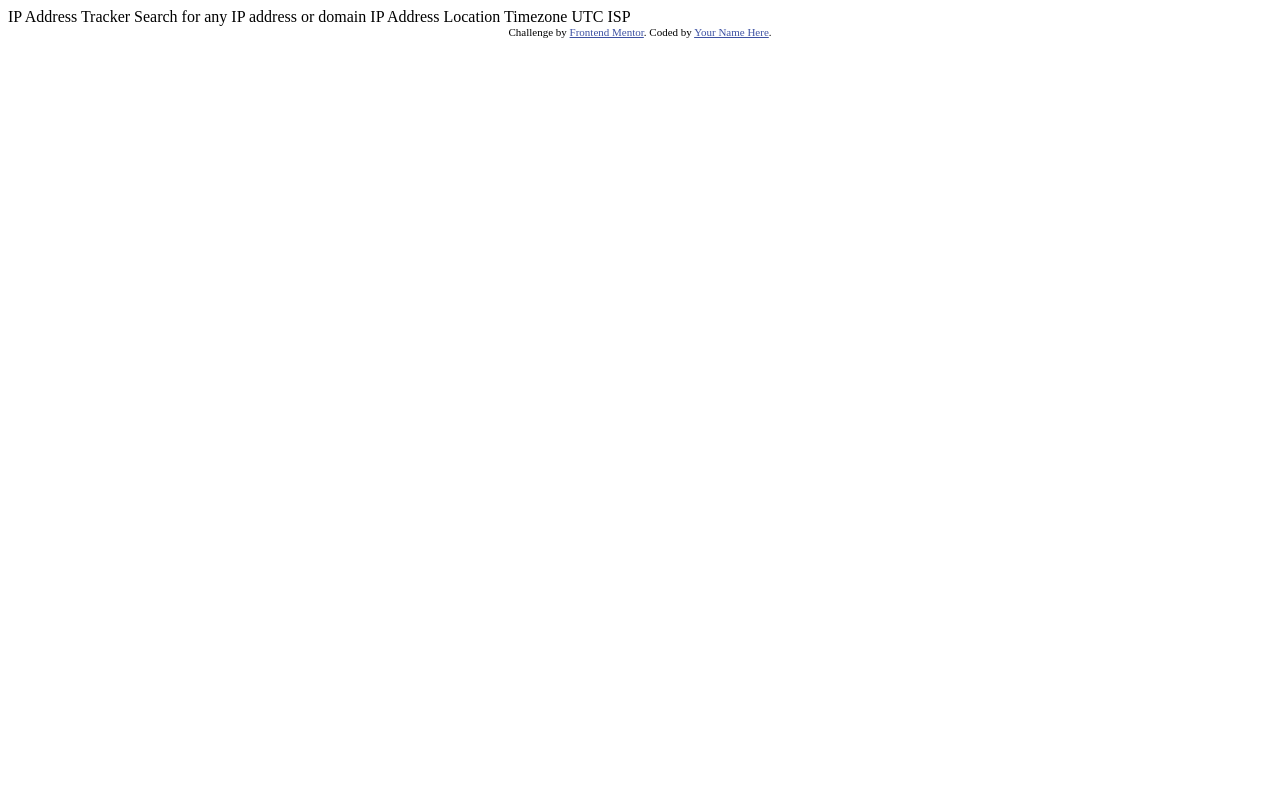
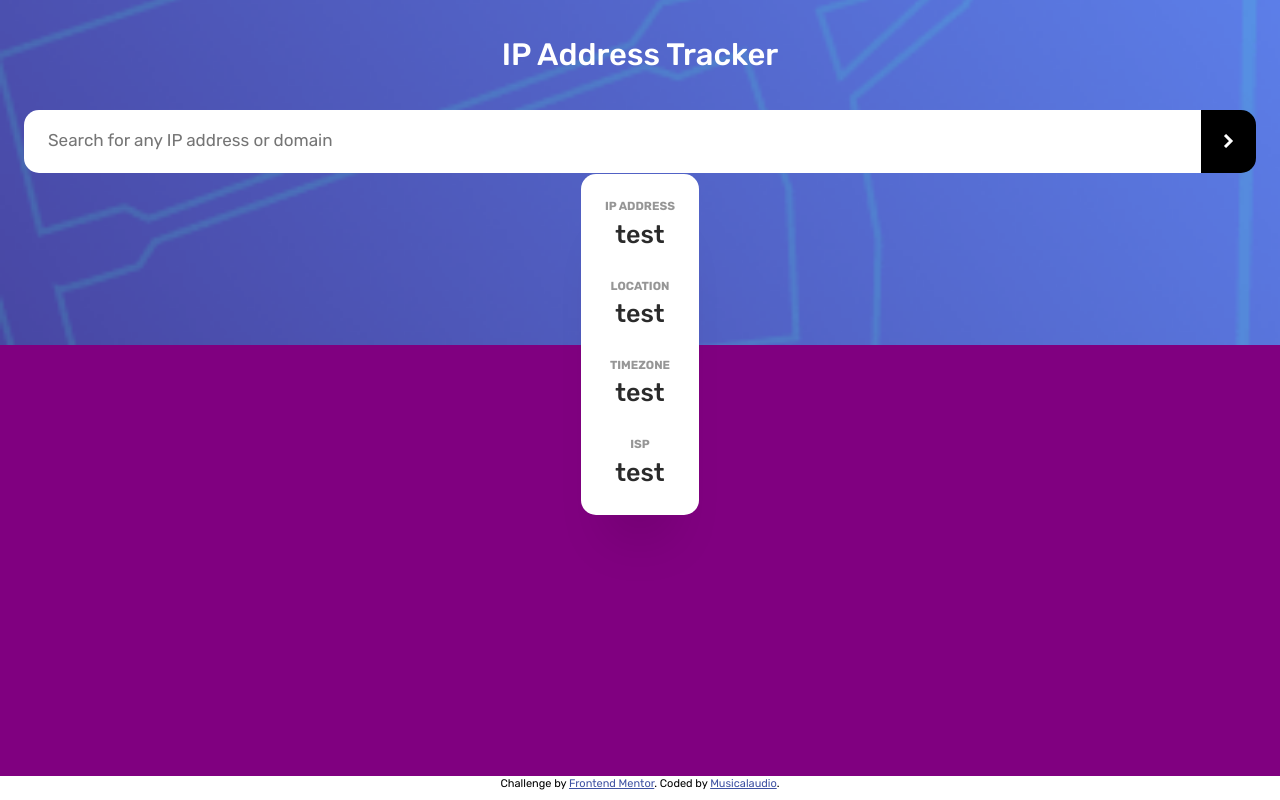
Before and after one commit to Musicalaudio/ip-address-tracker, a plain HTML site: page index.html in a window 1280 px wide. Drawn offline with Linux system fonts and the light colour scheme.

Commit message:
styled layout of page and the header section

```diff
--- a/index.html
+++ b/index.html
@@ -1,34 +1,69 @@
 <!DOCTYPE html>
 <html lang="en">
   <head>
-  <meta charset="UTF-8">
-  <meta name="viewport" content="width=device-width, initial-scale=1.0"> <!-- displays site properly based on user's device -->
+    <meta charset="UTF-8" />
+    <meta name="viewport" content="width=device-width, initial-scale=1.0" />
+    <!-- displays site properly based on user's device -->
 
-  <link rel="icon" type="image/png" sizes="32x32" href="./images/favicon-32x32.png">
+    <link
+      rel="icon"
+      type="image/png"
+      sizes="32x32"
+      href="./images/favicon-32x32.png" />
 
     <title>Frontend Mentor | IP Address Tracker</title>
-
     <!-- Feel free to remove these styles or customise in your own stylesheet 👍 -->
-  <style>
-    .attribution { font-size: 11px; text-align: center; }
-    .attribution a { color: hsl(228, 45%, 44%); }
-  </style>
+    <link rel="preconnect" href="https://fonts.googleapis.com" />
+    <link rel="preconnect" href="https://fonts.gstatic.com" crossorigin />
+    <link
+      href="https://fonts.googleapis.com/css2?family=Rubik:wght@400;500;700&display=swap"
+      rel="stylesheet" />
+    <link rel="stylesheet" href="./styles/reset.css" />
+    <link rel="stylesheet" href="./styles/main.css" />
+    <script src="./main.js" defer></script>
   </head>
   <body>
-
-  IP Address Tracker
-
-  Search for any IP address or domain
-
-  IP Address
-  Location
-  Timezone
-    UTC <!-- add offset value dynamically using the API -->
-  ISP
+    <section class="ip-search wrapper">
+      <h1>IP Address Tracker</h1>
+      <form class="ip-search__form">
+        <input
+          type="text"
+          placeholder="Search for any IP address or domain"
+          required
+          aria-label="Enter IP Address here" />
+        <button type="submit" class="ip-search__form">
+          <span class="sr-only">Submit IP Address</span>
+        </button>
+      </form>
+    </section>
+    <section class="stats">
+      <div>
+        <h2>IP Address</h2>
+        <p class="">test</p>
+      </div>
+      <div>
+        <h2>Location</h2>
+        <p class="">test</p>
+      </div>
+      <div>
+        <h2>Timezone</h2>
+        <p class="">test</p>
+      </div>
+      <div>
+        <h2>ISP</h2>
+        <p class="">test</p>
+      </div>
+    </section>
+    <section class="map"></section>
+    <!-- add offset value dynamically using the API -->
 
     <div class="attribution">
-    Challenge by <a href="https://www.frontendmentor.io?ref=challenge" target="_blank">Frontend Mentor</a>.
-    Coded by <a href="#">Your Name Here</a>.
+      Challenge by
+      <a href="https://www.frontendmentor.io?ref=challenge" target="_blank"
+        >Frontend Mentor</a
+      >. Coded by
+      <a href="https://github.com/Musicalaudio" target="_blank">Musicalaudio</a
+      >.
     </div>
   </body>
 </html>
--- /dev/null
+++ b/styles/main.css
@@ -0,0 +1,135 @@
+:root {
+  /* colors */
+  --very-dark-grey: hsl(0, 0%, 17%, 1);
+  --dark-grey: hsl(0, 0%, 59%);
+  --white: hsl(0, 0%, 100%);
+  /* typography */
+  --fs-l: clamp(1.625rem, calc(1.49rem + 0.56vw), 2rem);
+  --fs-m: clamp(1.25rem, calc(1.12rem + 0.56vw), 1.625rem);
+  --fs-reg: clamp(0.75rem, calc(0.62rem + 0.56vw), 1.125rem);
+  --fs-s: clamp(0.625rem, calc(0.58rem + 0.19vw), 0.75rem);
+  --fw-thin: 400;
+  --fw-med: 500;
+  --fw-bold: 700;
+
+  --ff-main: "Rubik", sans-serif;
+}
+
+h1 {
+  font-size: var(--fs-l);
+  font-weight: var(--fw-med);
+  color: var(--white);
+  padding-bottom: clamp(1.81rem, calc(1.75rem + 0.28vw), 2rem);
+  text-align: center;
+}
+
+h2 {
+  color: var(--dark-grey);
+  font-weight: 700;
+  text-transform: uppercase;
+  font-size: var(--fs-s);
+}
+
+p {
+  font-size: var(--fs-m);
+  font-weight: 500;
+  color: var(--very-dark-grey);
+}
+
+body {
+  font-family: var(--ff-main);
+  display: grid;
+  grid-template-rows: 0.314fr 0.126fr 0.126fr 0.424fr auto;
+}
+
+.ip-search {
+  background-image: url(../images/pattern-bg-mobile.png);
+  background-size: cover;
+  background-repeat: no-repeat;
+  background-position: center;
+  display: grid;
+  align-content: start;
+  justify-items: center;
+  grid-row: 1 / span 2;
+  grid-column: 1;
+}
+
+.ip-search > * {
+  /* max-width: fit-content; */
+  /* margin-inline: auto; */
+}
+
+.ip-search form {
+  display: flex;
+  width: 100%;
+  border-radius: 0.9375rem;
+  overflow: hidden;
+  /* position: relative; */
+}
+
+.ip-search input {
+  font-size: var(--fs-reg);
+  color: var(--very-dark-grey);
+  padding-block: 1.12rem 1.19rem;
+  padding-inline: 1.5rem;
+  width: 100%;
+  text-overflow: ellipsis;
+}
+
+.ip-search button {
+  background-image: url(../images/icon-arrow.svg);
+  background-position: center;
+  background-repeat: no-repeat;
+  width: 3.625rem;
+  height: 100%;
+  background-color: black;
+}
+
+.stats {
+  background-color: var(--white);
+  border-radius: 0.9375rem;
+  box-shadow: 0px 50px 50px -25px rgba(0, 0, 0, 0.1);
+  padding: 1.5rem;
+  width: fit-content;
+  text-align: center;
+  margin-inline: auto;
+  display: flex;
+  flex-direction: column;
+  gap: 1.5rem;
+  grid-row: 2 / span 2;
+  grid-column: 1;
+  z-index: 1;
+  align-self: center;
+  /* width: 100%; */
+}
+
+.map {
+  background-color: purple;
+  grid-row: 3 / span 2;
+  grid-column: 1;
+}
+
+.wrapper {
+  padding-inline: 1.5rem;
+  padding-block: 2rem;
+}
+
+.sr-only:not(:focus):not(:active) {
+  clip: rect(0 0 0 0);
+  clip-path: inset(50%);
+  height: 1px;
+  overflow: hidden;
+  position: absolute;
+  white-space: nowrap;
+  width: 1px;
+}
+
+.attribution {
+  font-size: 0.6875rem;
+  text-align: center;
+  grid-column: 1;
+  grid-row: 5 / span 1;
+}
+.attribution a {
+  color: hsl(228, 45%, 44%);
+}
--- /dev/null
+++ b/styles/reset.css
@@ -0,0 +1,80 @@
+/* Box sizing rules
+   and remove base margins and paddings
+*/
+html {
+  box-sizing: border-box;
+}
+
+*,
+*::before,
+*::after {
+  box-sizing: inherit;
+  margin: 0;
+  padding: 0;
+}
+
+/* Remove list styles on ul, ol elements with a list role, which suggests default styling will be removed */
+ul {
+  list-style: none;
+  margin: 0;
+  padding: 0;
+}
+
+/* Set core root defaults */
+html:focus-within {
+  scroll-behavior: smooth;
+}
+
+/* Set core body defaults */
+body {
+  min-height: 100vh;
+  text-rendering: optimizeSpeed;
+  line-height: 1.5;
+}
+
+/* A elements that don't have a class get default styles */
+a:not([class]) {
+  text-decoration-skip-ink: auto;
+}
+
+/* Make images easier to work with */
+img,
+picture {
+  max-width: 100%;
+  display: block;
+}
+
+/* Inherit fonts for inputs and buttons */
+input,
+button,
+textarea,
+select {
+  font: inherit;
+  border: none;
+}
+
+p,
+h1,
+h2,
+h3,
+h4,
+h5,
+h6 {
+  overflow-wrap: break-word;
+}
+
+/* Remove all animations, transitions and smooth scroll for people that prefer not to see them */
+@media (prefers-reduced-motion: reduce) {
+  html:focus-within {
+    scroll-behavior: auto;
+  }
+
+  *,
+  *::before,
+  *::after {
+    animation-duration: 0.01ms !important;
+    animation-iteration-count: 1 !important;
+    transition-duration: 0.01ms !important;
+    scroll-behavior: auto !important;
+  }
+}
```
Also changed, not shown: main.js (added). Lines whose indentation alone changed are shown as unchanged.
